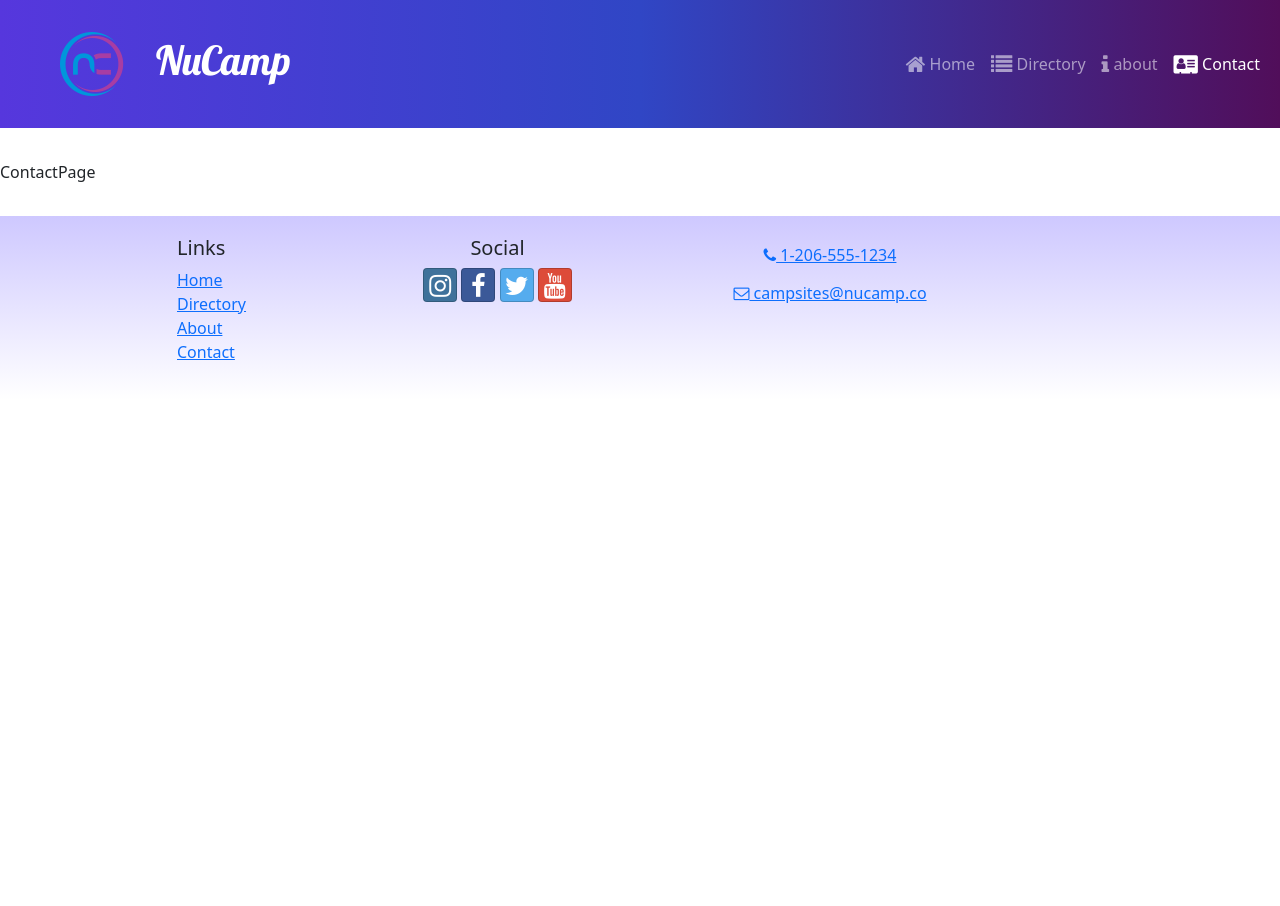
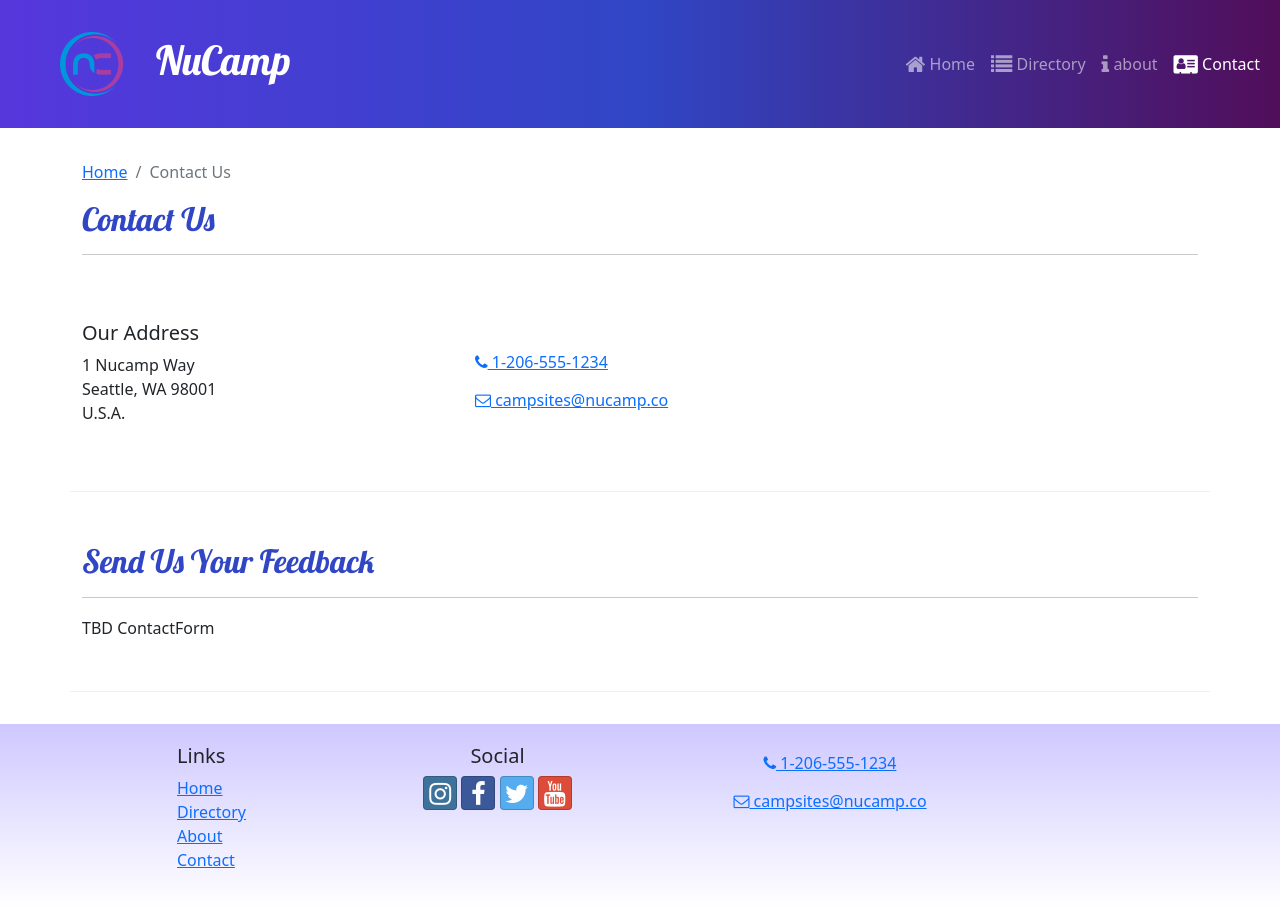
Before and after one commit to UJordan/class-react-project, a React (Create React App) app: page /contact in a window 1280 px wide. Before the commit the page ends 800 px from the top, so only its background shows below. Built offline with nearby package versions, Linux system fonts and the light colour scheme.

Commit message:
Contact Page

```diff
--- a/src/pages/ContactPage.js
+++ b/src/pages/ContactPage.js
@@ -1,5 +1,50 @@
+import { Container, Col, Row } from 'reactstrap';
+import SubHeader from '../components/SubHeader';
+
 const ContactPage = () => {
-    return <div>ContactPage</div>
+    return (
+        <Container>
+            <SubHeader current='Contact Us' />
+            <Row className='row-content align-items-center'>
+                <Col sm='4'>
+                    <h5>Our Address</h5>
+                    <address>
+                        1 Nucamp Way
+                        <br />
+                        Seattle, WA 98001
+                        <br />
+                        U.S.A.
+                    </address>
+                </Col>
+                <Col>
+                    <a
+                        role='button'
+                        className='btn btn-link'
+                        href='tel: +12065551234'
+                    >
+                        <i className='fa fa-phone' /> 1-206-555-1234
+                    </a>
+                    <br />
+                    <a
+                        role='button'
+                        className='btn btn-link'
+                        href='mailto:fakeemail@fakeemail.co'
+                    >
+                        <i className='fa fa-envelope-o' /> campsites@nucamp.co
+                    </a>
+                </Col>
+            </Row>
+            <Row className='row-content'>
+                <Col xs='12'>
+                    <h2>Send Us Your Feedback</h2>
+                    <hr/>
+                </Col>
+                <Col md='10'>
+                    TBD ContactForm
+                </Col>
+            </Row>
+        </Container>
+    );
 };
 
 export default ContactPage;
```
